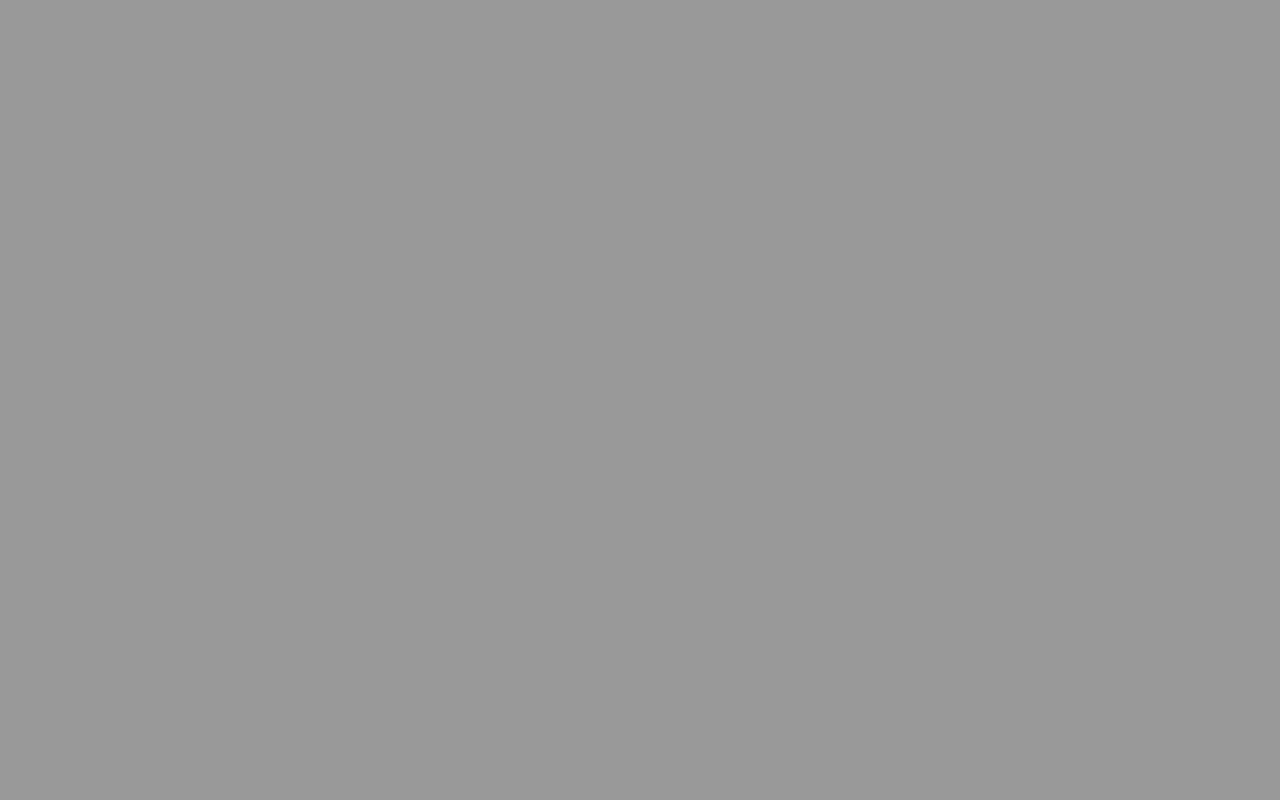
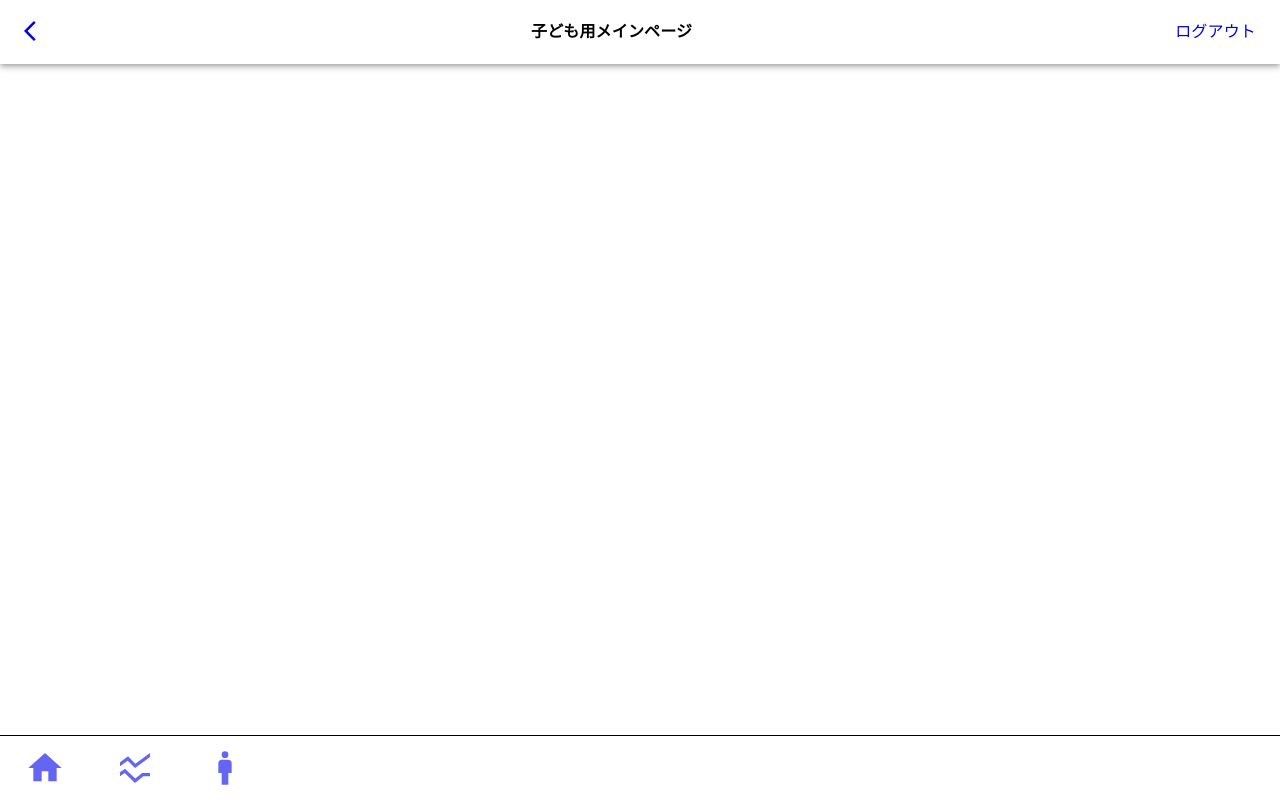
Before and after one commit to s-yuk/hf-frontend, a React (Vite) app: page /child/home in a window 1280 px wide. Before the commit this address had no page. Built offline with nearby package versions, Linux system fonts and the light colour scheme.

Commit message:
headerを作りました

```diff
--- a/index.html
+++ b/index.html
@@ -2,9 +2,8 @@
 <html lang="ja">
   <head>
     <meta charset="UTF-8" />
-    <link rel="icon" type="image/svg+xml" href="/vite.svg" />
     <meta name="viewport" content="width=device-width, initial-scale=1.0" />
-    <title>Vite + React</title>
+    <title>お投資できたねっ!</title>
     <link
       rel="stylesheet"
       href="https://fonts.googleapis.com/css?family=Roboto:100,200,300,400,500,600,700&display=swap"
@@ -16,7 +15,7 @@
       }
     </style>
   </head>
-  <body style="background-color: #999">
+  <body>
     <div id="root"></div>
     <script type="module" src="/src/main.jsx"></script>
   </body>
--- a/src/_index.js
+++ b/src/_index.js
@@ -3,3 +3,4 @@ export { default as Login } from './pages/Login'
 export { default as Signup } from './pages/Signup'
 export { default as Customer } from './pages/Customer'
 export { default as Home } from './pages/Home'
+export { default as ChildHome } from './pages/ChildHome'
--- /dev/null
+++ b/src/components/Header.jsx
@@ -0,0 +1,31 @@
+import { ArrowBackIos } from '@mui/icons-material'
+import { Box, AppBar, Toolbar, Typography } from '@mui/material'
+import { Link } from 'react-router-dom'
+
+export const Header = ({ title }) => {
+  return (
+    <AppBar position='static' sx={{ bgcolor: 'white' }}>
+      <Toolbar
+        sx={{
+          display: 'flex',
+          justifyContent: 'space-between',
+        }}
+      >
+        <Link to=''>
+          <ArrowBackIos />
+        </Link>
+        <Typography
+          sx={{
+            color: 'black',
+            fontWeight: '600',
+          }}
+        >
+          {title}
+        </Typography>
+        <Link to='logout'>
+          <Typography>ログアウト</Typography>
+        </Link>
+      </Toolbar>
+    </AppBar>
+  )
+}
--- a/src/pages/App.jsx
+++ b/src/pages/App.jsx
@@ -1,6 +1,5 @@
 import { BrowserRouter, Routes, Route } from 'react-router-dom'
-import { Signup, Login, Customer, Home } from '../_index.js'
-import { ChildHome } from './ChildHome.jsx'
+import { Signup, Login, Customer, Home, ChildHome } from '../_index.js'
 
 const App = () => {
   return (
@@ -11,7 +10,7 @@ const App = () => {
         <Route path={'/customer'} element={<Customer />} />
         <Route path={'/login'} element={<Login />} />
         <Route path={'/home'} element={<Home />} />
-        <Route path={'/child'} element={<ChildHome />} />
+        <Route path={'/child/home'} element={<ChildHome />} />
       </Routes>
     </BrowserRouter>
   )
--- a/src/pages/ChildHome.jsx
+++ b/src/pages/ChildHome.jsx
@@ -1,9 +1,12 @@
+import { Header } from '../components/Header'
 import IconTabs from '../components/IconTabs'
 
-export const ChildHome = () => {
+const ChildHome = () => {
   return (
     <>
+      <Header title='子ども用メインページ' />
       <IconTabs />
     </>
   )
 }
+export default ChildHome
```
Also changed, not shown: 1 other file (tests, documents, lock files or other folders).
